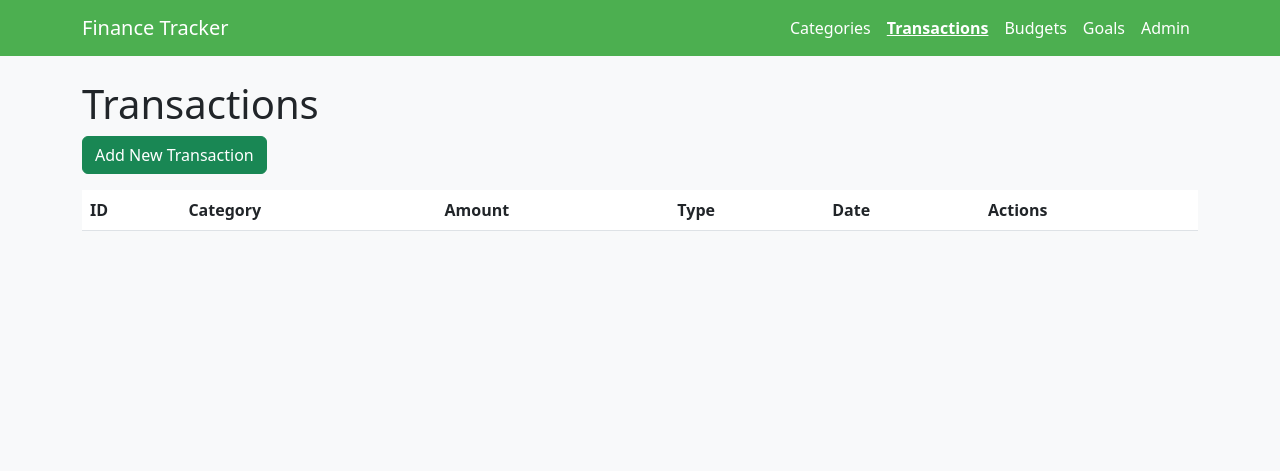
After one commit to nguyetanhdam/personal_finance_tracker, a Django app: page /transactions/ in a window 1280 px wide. The commit adds this page. Shown: the top 471 px of the page. Run offline with Django 4.2, Linux system fonts and the light colour scheme; the visitor is signed in with stand-in values (Sample User, id 1); data that the repository does not hold is empty.

Commit message:
add app transactions

```diff
--- a/personal_finance_tracker/templates/base.html
+++ b/personal_finance_tracker/templates/base.html
@@ -50,7 +50,7 @@
                         <a class="nav-link {% if request.path == '/categories/' %}active{% endif %}" href="/categories/">Categories</a>
                     </li>
                     <li class="nav-item">
-                        <a class="nav-link" href="#">Transactions</a>
+                        <a class="nav-link {% if request.path == '/transactions/' %}active{% endif %}" href="/transactions/">Transactions</a>
                     </li>
                     <li class="nav-item">
                         <a class="nav-link" href="#">Budgets</a>
--- a/personal_finance_tracker/urls.py
+++ b/personal_finance_tracker/urls.py
@@ -1,19 +1,3 @@
-"""
-URL configuration for personal_finance_tracker project.
-
-The `urlpatterns` list routes URLs to views. For more information please see:
-    https://docs.djangoproject.com/en/4.2/topics/http/urls/
-Examples:
-Function views
-    1. Add an import:  from my_app import views
-    2. Add a URL to urlpatterns:  path('', views.home, name='home')
-Class-based views
-    1. Add an import:  from other_app.views import Home
-    2. Add a URL to urlpatterns:  path('', Home.as_view(), name='home')
-Including another URLconf
-    1. Import the include() function: from django.urls import include, path
-    2. Add a URL to urlpatterns:  path('blog/', include('blog.urls'))
-"""
 from django.contrib import admin
 from django.urls import include, path
 from categories import views as categories
@@ -21,5 +5,6 @@ from categories import views as categories
 urlpatterns = [
     path('admin/', admin.site.urls),
     path('categories/', include('categories.urls')),
+    path('transactions/', include('transactions.urls')),
     path('', categories.category_list),
 ]
--- /dev/null
+++ b/transactions/templates/transaction_list.html
@@ -0,0 +1,35 @@
+{% extends "base.html" %}
+
+{% block title %}Transactions{% endblock %}
+
+{% block content %}
+<h1>Transactions</h1>
+<a href="{% url 'transaction_create' %}" class="btn btn-success">Add New Transaction</a>
+<table class="table mt-3">
+    <thead>
+        <tr>
+            <th>ID</th>
+            <th>Category</th>
+            <th>Amount</th>
+            <th>Type</th>
+            <th>Date</th>
+            <th>Actions</th>
+        </tr>
+    </thead>
+    <tbody>
+        {% for transaction in transactions %}
+        <tr>
+            <td>{{ transaction.id }}</td>
+            <td>{{ transaction.category.name }}</td>
+            <td>{{ transaction.amount }}</td>
+            <td>{{ transaction.get_type_display.name }}</td>
+            <td>{{ transaction.date }}</td>
+            <td>
+                <a href="{% url 'transaction_update' transaction.id %}" class="btn btn-primary btn-sm">Edit</a>
+                <a href="{% url 'transaction_delete' transaction.id %}" class="btn btn-danger btn-sm">Delete</a>
+            </td>
+        </tr>
+        {% endfor %}
+    </tbody>
+</table>
+{% endblock %}
--- /dev/null
+++ b/transactions/urls.py
@@ -0,0 +1,9 @@
+from django.urls import path
+from . import views
+
+urlpatterns = [
+    path("", views.transaction_list, name="transaction_list"),
+    path("create", views.transaction_create, name="transaction_create"),
+    path("update/<int:pk>", views.transaction_update, name="transaction_update"),
+    path("delete/<int:pk>", views.transaction_delete, name="transaction_delete"),
+]
--- a/transactions/views.py
+++ b/transactions/views.py
@@ -1,3 +1,43 @@
-from django.shortcuts import render
+from django.shortcuts import render, get_object_or_404, redirect
+from django.contrib.auth.decorators import login_required
+from .models import Transaction
+from .forms import TransactionForm
 
-# Create your views here.
+@login_required
+def transaction_list(request):
+    transactions = Transaction.objects.filter(user=request.user).order_by("-date")
+    return render(request, "transaction_list.html", {"transactions": transactions})
+
+@login_required
+def transaction_create(request):
+    if request.method == "POST":
+        form = TransactionForm(request.POST)
+        if form.is_valid():
+            transaction = form.save(commit=False)
+            transaction.user = request.user
+            transaction.type = transaction.category.type
+            transaction.save()
+            return redirect("transaction_list")
+    else:
+        form = TransactionForm()
+    return render(request, "transaction_form.html", {"form": form})
+
+@login_required
+def transaction_update(request, pk):
+    transaction = get_object_or_404(Transaction, pk=pk, user=request.user)
+    if request.method == "POST":
+        form = TransactionForm(request.POST, instance=transaction)
+        if form.is_valid():
+            form.save()
+            return redirect("transaction_list")
+    else:
+        form = TransactionForm(instance=transaction)
+    return render(request, "transaction_form.html", {"form": form})
+
+@login_required
+def transaction_delete(request, pk):
+    transaction = get_object_or_404(Transaction, pk=pk, user=request.user)
+    if request.method == "POST":
+        transaction.delete()
+        return redirect("transaction_list")
+    return render(request, "transaction_confirm_delete.html", {"transaction": transaction})
```
Also changed, not shown: transactions/forms.py (added, +20 -0 lines), transactions/templates/transaction_confirm_delete.html (added, +15 -0 lines), transactions/templates/transaction_form.html (added, +30 -0 lines).
